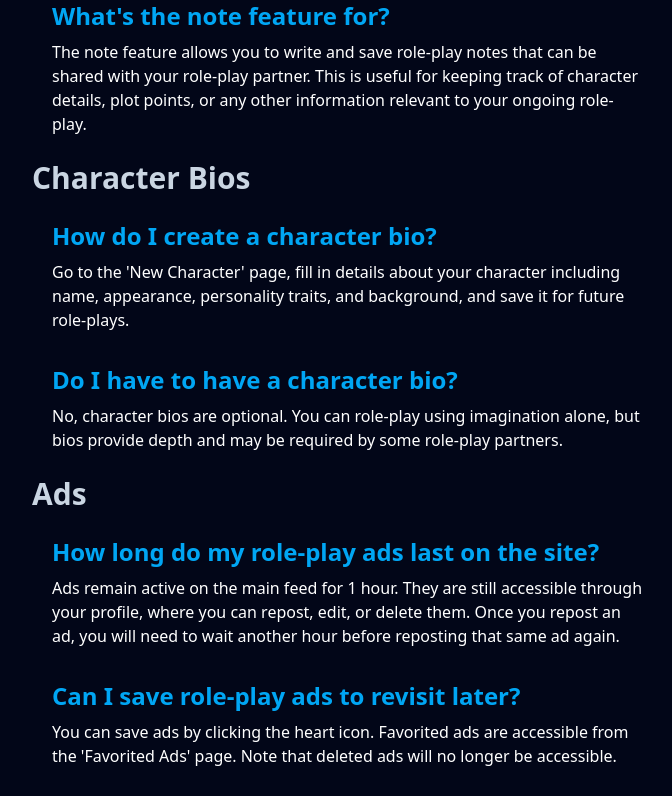
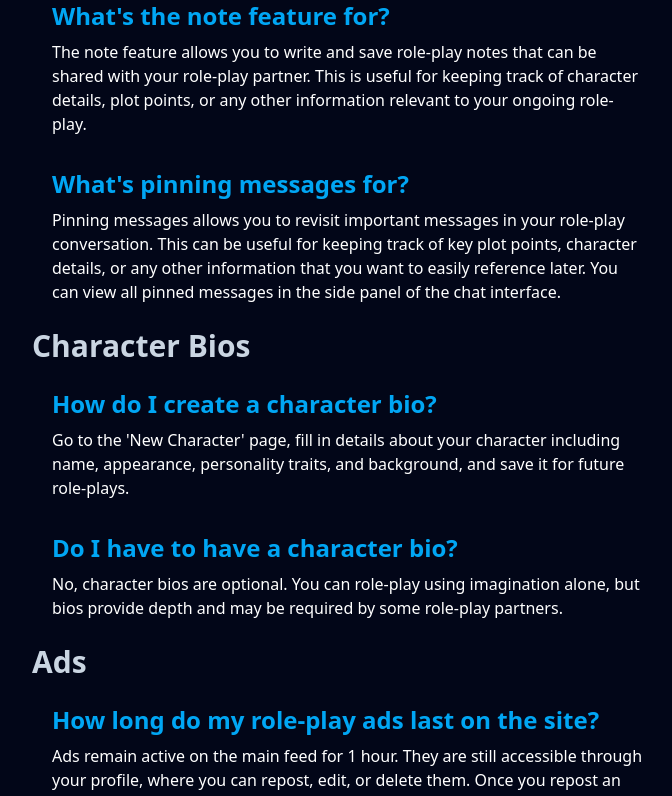
Before and after one commit to Hairum-Qureshi/story-roleplay-app, a React (Vite) app in the folder apps/frontend/: page /faq in a window 1280 px wide. Shown: the part 2308-3104 px from the top of the page, without its empty margins (184-856 px from the left). Built offline with nearby package versions, Linux system fonts and the light colour scheme; no server answers.

Commit message:
added another FAQ

```diff
--- a/apps/frontend/src/pages/FAQ.tsx
+++ b/apps/frontend/src/pages/FAQ.tsx
@@ -127,6 +127,11 @@ export default function FAQ() {
           question: "What's the note feature for?",
           answer:
             "The note feature allows you to write and save role-play notes that can be shared with your role-play partner. This is useful for keeping track of character details, plot points, or any other information relevant to your ongoing role-play.",
+        },
+        {
+          question: "What's pinning messages for?",
+          answer:
+            "Pinning messages allows you to revisit important messages in your role-play conversation. This can be useful for keeping track of key plot points, character details, or any other information that you want to easily reference later. You can view all pinned messages in the side panel of the chat interface.",
         },
       ],
     },
```
